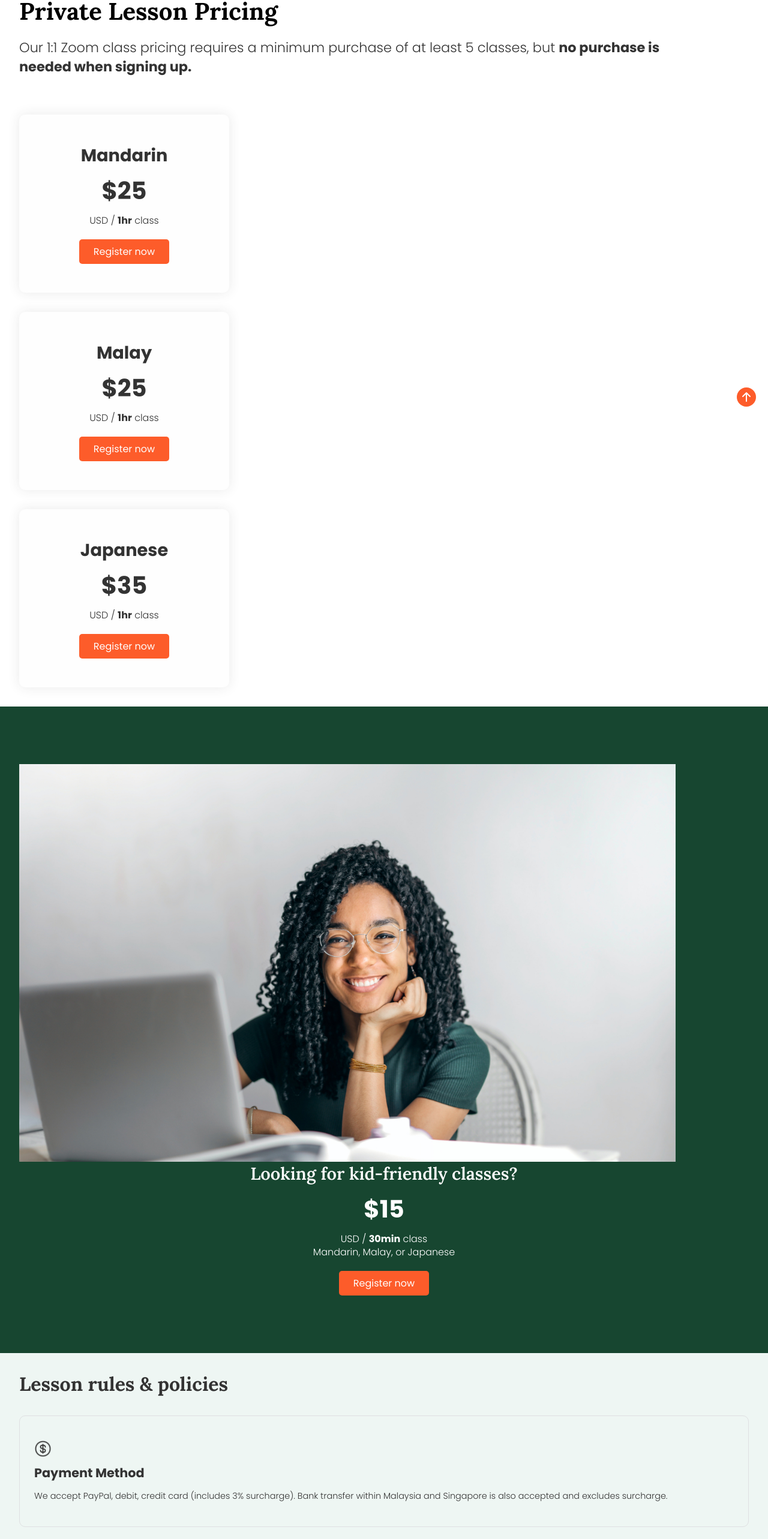
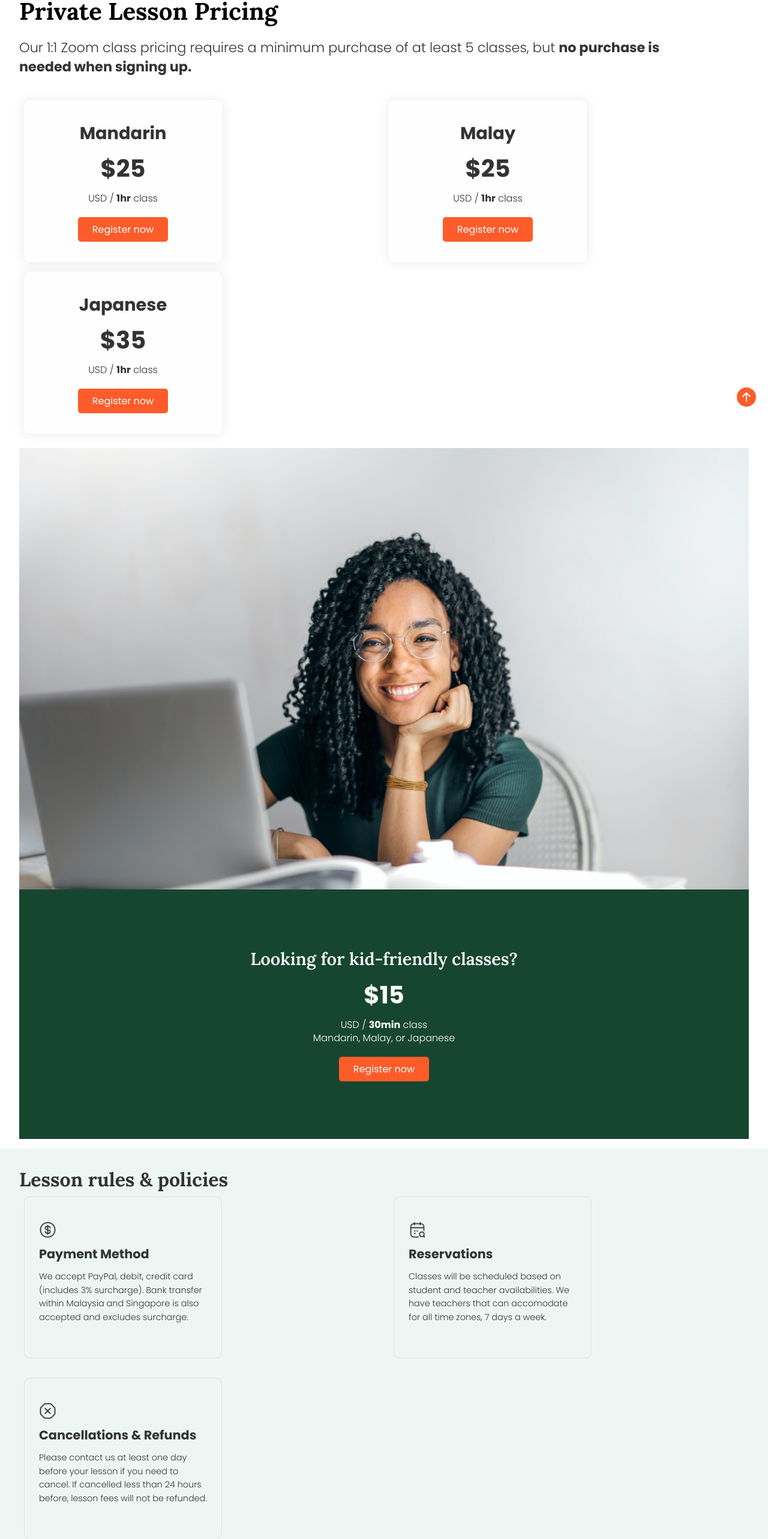
Before and after one commit to axseinga/mingo-space-website, a React app: page /pricing in a window 1280 px wide. Shown: the part 99-2665 px from the top of the page at 60% size. Built offline with nearby package versions, Linux system fonts and the light colour scheme.

Commit message:
add tablet media queries

```diff
--- a/src/components/footer/styled/Footer.styled.js
+++ b/src/components/footer/styled/Footer.styled.js
@@ -14,7 +14,7 @@ export const StyledFooter = styled.footer`
     @media only screen and (min-width: ${BREAKPOINT_MOBILE}) {
         padding: 3rem;
         display: flex;
-        gap: 7rem;
+        gap: 4rem;
     }
 
     h4 + div {
--- a/src/components/pageHeader/pageHeader.styled.js
+++ b/src/components/pageHeader/pageHeader.styled.js
@@ -13,8 +13,10 @@ export const StyledHeader = styled.div`
     }
 
     & div {
-        display: flex;
-        flex-direction: column;
+        @media only screen and (min-width: ${BREAKPOINT_MOBILE}) {
+            display: flex;
+            flex-direction: column;
+        }
 
         & h1 {
             font-family: ${({ theme }) => theme.font.fontLora};
--- a/src/components/policiesSection/PoliciesSection.styled.js
+++ b/src/components/policiesSection/PoliciesSection.styled.js
@@ -1,4 +1,5 @@
 import styled from "styled-components";
+import { BREAKPOINT_MOBILE } from "../../styles/breakpoints";
 
 export const StyledPoliciesSection = styled.section`
     padding: 2rem;
@@ -18,4 +19,13 @@ export const StyledPoliciesSection = styled.section`
         font-size: 1.1rem;
         line-height: 1.4rem;
     }
+
+    & > div {
+        @media only screen and (min-width: ${BREAKPOINT_MOBILE}) {
+            display: grid;
+            grid-template-columns: repeat(2, 1fr);
+            grid-template-rows: auto;
+            gap: 1rem;
+        }
+    }
 `;
--- a/src/components/policyCard/policyCard.styled.js
+++ b/src/components/policyCard/policyCard.styled.js
@@ -1,15 +1,21 @@
 import styled from "styled-components";
+import { BREAKPOINT_MOBILE } from "../../styles/breakpoints";
 
 export const StyledPolicyCard = styled.div`
     display: flex;
     flex-direction: column;
     border: 1px solid ${({ theme }) => theme.color.border};
     border-radius: 10px;
-    height: min-content;
     margin: 2rem 0;
     padding: 2.5rem 1.5rem;
     justify-items: center;
     gap: 1rem;
+    max-width: 330px;
+    height: 270px;
+
+    @media only screen and (min-width: ${BREAKPOINT_MOBILE}) {
+        margin: 0.5rem;
+    }
 
     & img {
         width: 1.8rem;
--- a/src/components/priceCard/priceCard.styled.js
+++ b/src/components/priceCard/priceCard.styled.js
@@ -1,5 +1,6 @@
 import styled from "styled-components";
 import { NavLink } from "react-router-dom";
+import { BREAKPOINT_MOBILE } from "../../styles/breakpoints";
 
 export const StyledPriceCard = styled.div`
     display: flex;
@@ -14,7 +15,12 @@ export const StyledPriceCard = styled.div`
     margin: 2rem;
     gap: 1.2rem;
     padding: 3rem 2rem;
-    max-width: 350px;
+    max-width: 330px;
+    height: 270px;
+
+    @media only screen and (min-width: ${BREAKPOINT_MOBILE}) {
+        margin: 0.5rem;
+    }
 
     & h2 {
         font-family: ${({ theme }) => theme.font.fontPoppins};
--- a/src/components/registerBanner/Register.js
+++ b/src/components/registerBanner/Register.js
@@ -16,7 +16,7 @@ export const RegisterSection = ({ data }) => {
             <img src={data?.image} />
             <div>
                 <h2>{data?.header}</h2>
-                <span>{data?.subheader && data?.subheader}</span>
+                {data?.subheader && <span>{data?.subheader}</span>}
                 <p dangerouslySetInnerHTML={{ __html: data?.content }}></p>
                 <StyledNavLinkRegister to={"/register"}>
                     <Button type="button" default>
--- a/src/components/registerBanner/Register.styled.js
+++ b/src/components/registerBanner/Register.styled.js
@@ -3,25 +3,20 @@ import { NavLink } from "react-router-dom";
 import { BREAKPOINT_MOBILE } from "../../styles/breakpoints";
 
 export const StyledRegisterSection = styled.section`
-    ${(props) =>
-        props.isDark
-            ? css`
-                  background-color: ${({ theme }) => theme.color.secondary};
-                  color: ${({ theme }) => theme.color.white};
-              `
-            : css`
-                  background-color: ${({ theme }) => theme.color.bg};
-                  color: ${({ theme }) => theme.color.text};
-              `}
-    text-align: ${(props) => (props.isCenter ? "center" : "left")};
-    padding: 6rem 2rem;
+    @media only screen and (min-width: ${BREAKPOINT_MOBILE}) {
+        ${(props) =>
+            !props.isFull &&
+            css`
+                margin: 1rem 2rem;
+            `};
+    }
 
     & img {
         display: none;
         @media only screen and (min-width: ${BREAKPOINT_MOBILE}) {
             display: block;
-            width: 90%;
-            object-fit: cover;
+            width: 100%;
+            object-fit: contain;
         }
     }
 
@@ -29,6 +24,26 @@ export const StyledRegisterSection = styled.section`
         display: flex;
         flex-direction: column;
         gap: 1.2rem;
+        text-align: ${(props) => (props.isCenter ? "center" : "left")};
+        padding: 6rem 2rem;
+
+        ${(props) =>
+            props.isCenter &&
+            css`
+                align-items: center;
+                justify-content: center;
+            `}
+
+        ${(props) =>
+            props.isDark
+                ? css`
+                      background-color: ${({ theme }) => theme.color.secondary};
+                      color: ${({ theme }) => theme.color.white};
+                  `
+                : css`
+                      background-color: ${({ theme }) => theme.color.bg};
+                      color: ${({ theme }) => theme.color.text};
+                  `}
 
         & h2 {
             font-family: ${({ theme }) => theme.font.fontLora};
--- a/src/components/testimonialCard/testimonialCard.styled.js
+++ b/src/components/testimonialCard/testimonialCard.styled.js
@@ -1,14 +1,17 @@
 import styled from "styled-components";
+import { BREAKPOINT_MOBILE } from "../../styles/breakpoints";
 
 export const StyledTestimonialCard = styled.div`
     box-shadow: ${({ theme }) => theme.shadow};
     background-color: ${({ theme }) => theme.color.white};
     padding: 1.5rem;
     padding-top: 2.5rem;
-    margin: 5rem 0;
+    margin: 1rem 0;
     position: relative;
     border-radius: 10px;
     text-align: center;
+    max-width: 330px;
+    height: 270px;
 
     & .TestimonialCard-name {
         font-weight: 700;
--- a/src/components/testimonials/Testimonials.styled.js
+++ b/src/components/testimonials/Testimonials.styled.js
@@ -1,7 +1,8 @@
 import styled from "styled-components";
+import { BREAKPOINT_MOBILE } from "../../styles/breakpoints";
 
 export const StyledTestimonialsSection = styled.section`
-    padding: 2rem;
+    margin: 1rem 2rem;
 
     & h2 {
         font-family: ${({ theme }) => theme.font.fontLora};
@@ -17,4 +18,18 @@ export const StyledTestimonialsSection = styled.section`
         font-size: 1.1rem;
         line-height: 1.4rem;
     }
+
+    & > div {
+        display: grid;
+        place-items: center;
+        margin-bottom: 2.5rem;
+        margin-top: 3.5rem;
+
+        @media only screen and (min-width: ${BREAKPOINT_MOBILE}) {
+            grid-template-columns: repeat(2, 1fr);
+            grid-template-rows: auto;
+            gap: 2rem;
+            margin-bottom: 1rem;
+        }
+    }
 `;
--- a/src/pages/HomePage/HomePage.js
+++ b/src/pages/HomePage/HomePage.js
@@ -82,7 +82,7 @@ export const HomePage = () => {
         header: "Ready to register?",
         content: "No payment required now.",
         isDark: true,
-        center: true,
+        isCenter: true,
         isFull: false,
         isLeft: true,
     };
--- a/src/pages/PricingPage.js
+++ b/src/pages/PricingPage.js
@@ -1,5 +1,8 @@
 import React from "react";
-import { StyledPricingPage } from "./styled/PricingPage.styled";
+import {
+    StyledPricingPage,
+    StyledPricingCards,
+} from "./styled/PricingPage.styled";
 import { Header } from "../components/pageHeader/pageHeader";
 import { PriceCard } from "../components/priceCard/priceCard";
 import { RegisterSection } from "../components/registerBanner/Register";
@@ -60,9 +63,11 @@ export const PricingPage = () => {
     return (
         <StyledPricingPage>
             <Header data={headerSection} />
-            {pricingData?.map((price) => (
-                <PriceCard data={price} />
-            ))}
+            <StyledPricingCards>
+                {pricingData?.map((price) => (
+                    <PriceCard data={price} />
+                ))}
+            </StyledPricingCards>
             <RegisterSection data={registerBannerData} />
             <PoliciesSection data={policiesData} />
         </StyledPricingPage>
--- a/src/pages/styled/PricingPage.styled.js
+++ b/src/pages/styled/PricingPage.styled.js
@@ -1,3 +1,17 @@
 import styled from "styled-components";
+import { BREAKPOINT_MOBILE } from "../../styles/breakpoints";
 
 export const StyledPricingPage = styled.div``;
+
+export const StyledPricingCards = styled.div`
+    display: flex;
+    flex-direction: column;
+    align-items: center;
+    margin: 0 2rem;
+
+    @media only screen and (min-width: ${BREAKPOINT_MOBILE}) {
+        display: grid;
+        grid-template-columns: repeat(2, 1fr);
+        grid-template-rows: auto;
+    }
+`;
```
